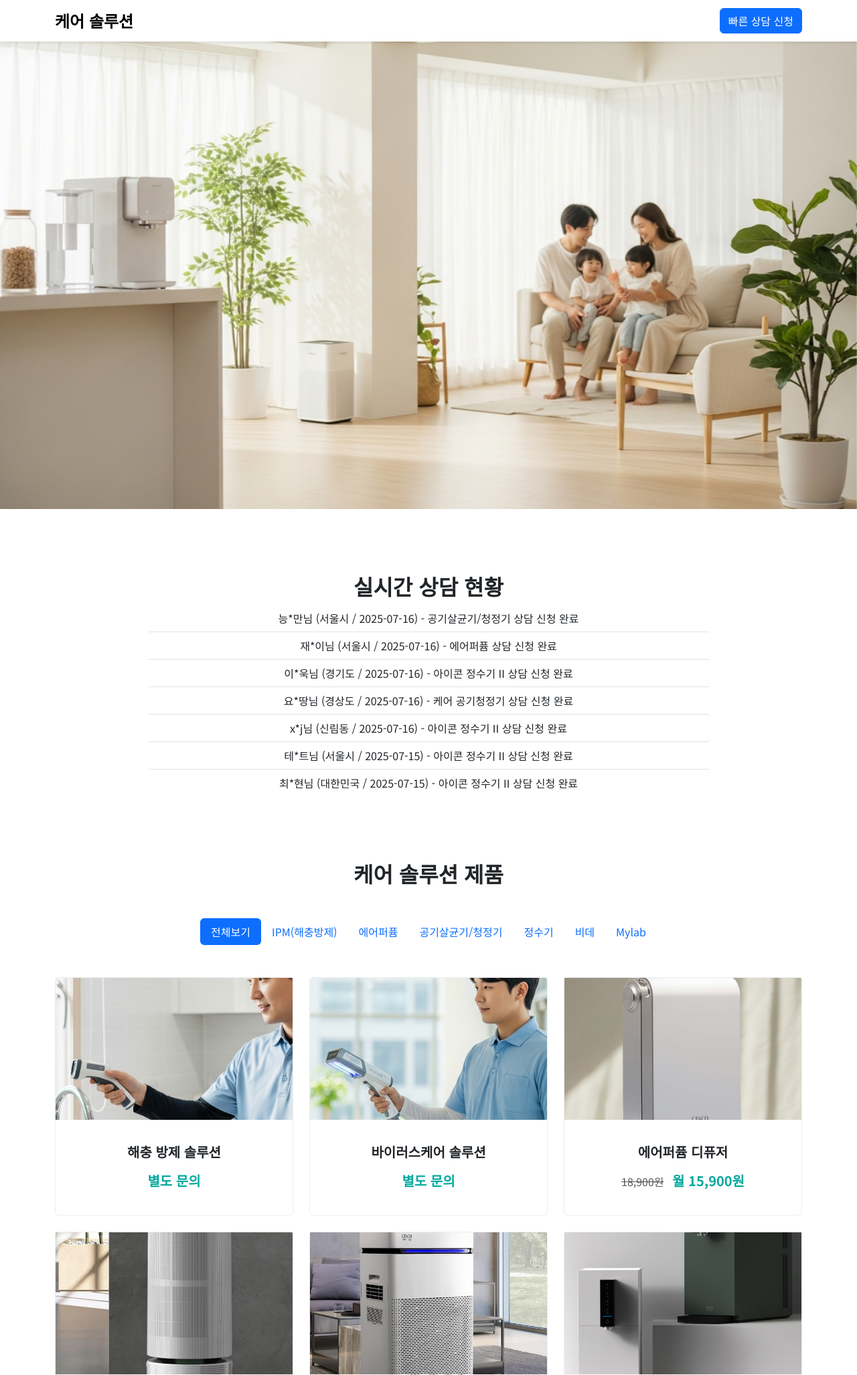
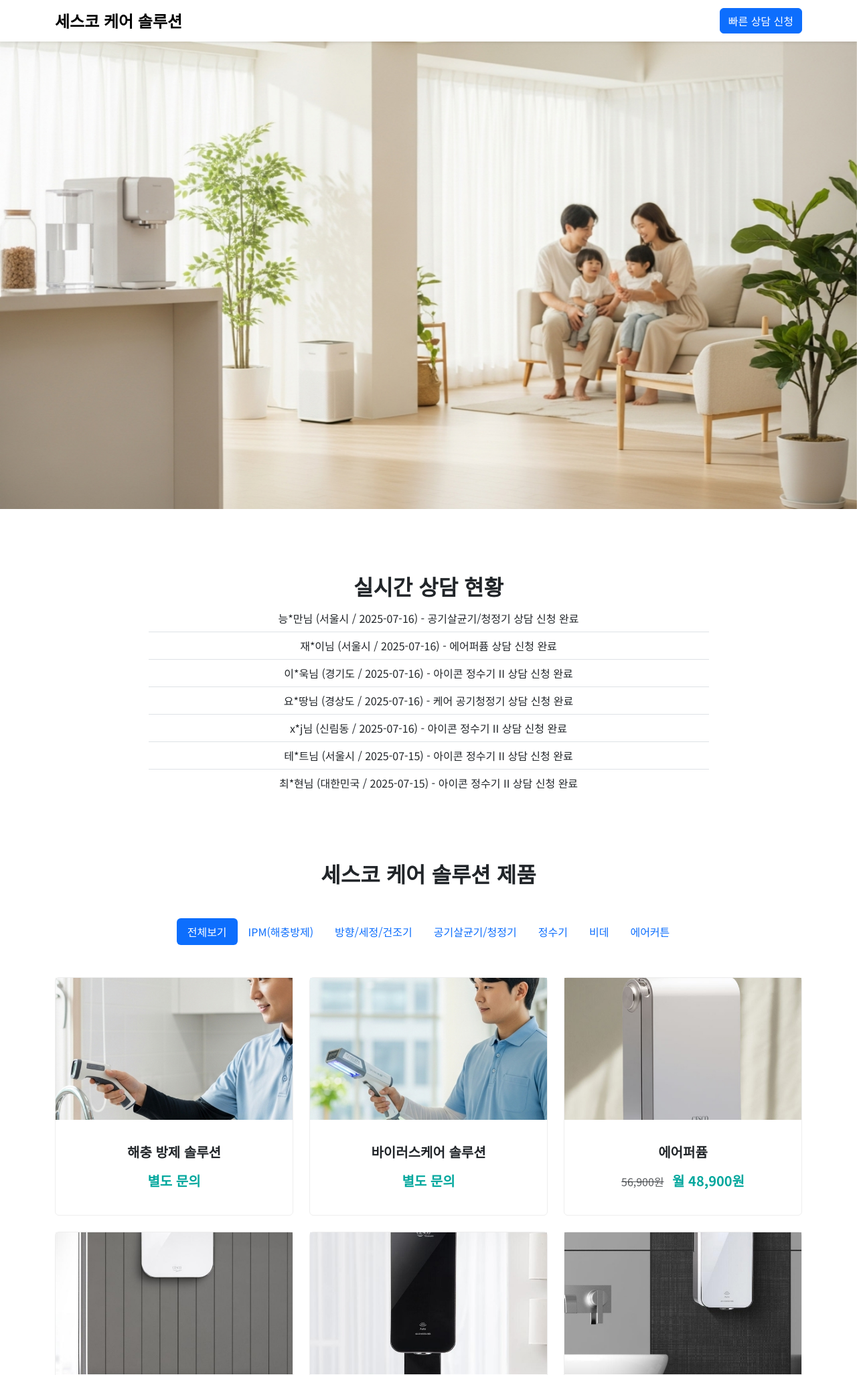
Before and after one commit to choicopy-epub/cesco, a Flask app: page / in a window 1280 px wide. Shown: the top 2053 px of the page at 67% size. Run offline with Flask 3, Linux system fonts and the light colour scheme; data comes from the database, SQL or seed files in the repository.

Commit message:
Add files via upload

```diff
--- a/app.py
+++ b/app.py
@@ -7,19 +7,23 @@ app = Flask(__name__, static_folder='static', template_folder='templates')
 products_data = [
     {'id': 1, 'name': '해충 방제 솔루션', 'original_price': 0, 'price': 0, 'description': '가정/사업장 맞춤 방제 플랜 상담', 'image_url': '/static/images/product-ipm.jpg', 'category': 'ipm'},
     {'id': 2, 'name': '바이러스케어 솔루션', 'original_price': 0, 'price': 0, 'description': '공간 살균 및 유해세균 제어 상담', 'image_url': '/static/images/product-ipm-2.jpg', 'category': 'ipm'},
-    {'id': 3, 'name': '에어퍼퓸 디퓨저', 'original_price': 18900, 'price': 15900, 'description': '공간을 채우는 프리미엄 향기', 'image_url': '/static/images/product-perfume.jpg', 'category': 'air_perfume'},
-    {'id': 4, 'name': 'UV파워 공기살균기', 'original_price': 29900, 'price': 25900, 'description': '바이러스와 세균을 한번에 제거', 'image_url': '/static/images/product-sterilizer.jpg', 'category': 'air_purifier'},
-    {'id': 5, 'name': '케어 공기청정기', 'original_price': 24900, 'price': 19900, 'description': '360도 강력한 청정 효과', 'image_url': '/static/images/product-air-purifier.jpg', 'category': 'air_purifier'},
-    {'id': 6, 'name': '아이콘 정수기 II', 'original_price': 32900, 'price': 29900, 'description': '컴팩트한 디자인, 스마트한 기능', 'image_url': '/static/images/product-water-purifier-1.jpg', 'category': 'water_purifier'},
-    {'id': 7, 'name': '업소용 스탠드 정수기', 'original_price': 38900, 'price': 33900, 'description': '넉넉한 용량의 비즈니스 솔루션', 'image_url': '/static/images/product-water-purifier-2.jpg', 'category': 'water_purifier'},
-    {'id': 8, 'name': '스마트 비데', 'original_price': 19900, 'price': 15900, 'description': '위생적인 스테인리스 노즐', 'image_url': '/static/images/product-bidet.jpg', 'category': 'bidet'},
-    {'id': 9, 'name': '마이랩 친환경 주방세제', 'original_price': 12900, 'price': 9900, 'description': '자연 유래 성분으로 안심 설거지', 'image_url': '/static/images/product-mylab.jpg', 'category': 'mylab'},
+    {'id': 3, 'name': '에어퍼퓸', 'original_price': 56900, 'price': 48900, 'description': '공간을 채우는 프리미엄 향기', 'image_url': '/static/images/product-perfume.jpg', 'category': 'air_perfume'},
+    {'id': 4, 'name': '에어제닉', 'original_price': 24900, 'price': 22900, 'description': '공간을 채우는 프리미엄 향기', 'image_url': '/static/images/product_aerogenic.jpg', 'category': 'air_perfume'},
+    {'id': 6, 'name': '새니제닉', 'original_price': 24900, 'price': 22900, 'description': '물 없이도 유해세균 99.9% 살균', 'image_url': '/static/images/product_sanigenic.jpg', 'category': 'air_perfume'},
+    {'id': 5, 'name': '핸드제닉', 'original_price': 24900, 'price': 22900, 'description': '비접촉식 거품형으로 교차오염없이', 'image_url': '/static/images/product_handgenic.jpg', 'category': 'air_perfume'},
+    {'id': 7, 'name': '핸드 드라이어', 'original_price': 24900, 'price': 22900, 'description': '종이 타월대비 비용 절감 효과', 'image_url': '/static/images/product_handdryer.jpg', 'category': 'air_perfume'},
+    {'id': 8, 'name': '판테온 공기살균/청정기', 'original_price': 52900, 'price': 45900, 'description': '바이러스와 세균을 한번에 제거', 'image_url': '/static/images/product-sterilizer.jpg', 'category': 'air_purifier'},
+    {'id': 9, 'name': '듀얼케어 공기청정기', 'original_price': 55900, 'price': 48900, 'description': '360도 강력한 청정 효과', 'image_url': '/static/images/product-air-purifier.jpg', 'category': 'air_purifier'},
+    {'id': 10, 'name': '가정용 살균온정수기', 'original_price': 32900, 'price': 29900, 'description': '컴팩트한 디자인, 스마트한 기능', 'image_url': '/static/images/product-water-purifier-1.jpg', 'category': 'water_purifier'},
+    {'id': 11, 'name': '업소용 스탠드 정수기', 'original_price': 38900, 'price': 25900, 'description': '넉넉한 용량의 비즈니스 솔루션', 'image_url': '/static/images/product-water-purifier-2.jpg', 'category': 'water_purifier'},
+    {'id': 12, 'name': '스마트 비데', 'original_price': 19900, 'price': 15900, 'description': '위생적인 스테인리스 노즐', 'image_url': '/static/images/product-bidet.jpg', 'category': 'bidet'},
+    {'id': 13, 'name': '에어커튼 실외용 1000', 'original_price': 22900, 'price': 19900, 'description': '자연 유래 성분으로 안심 설거지', 'image_url': '/static/images/product_air_curtain_out_1000.jpg', 'category': 'air_curtain'},
 ]
 
 categories_info = {
-    'all': '전체보기', 'ipm': 'IPM(해충방제)', 'air_perfume': '에어퍼퓸',
+    'all': '전체보기', 'ipm': 'IPM(해충방제)', 'air_perfume': '방향/세정/건조기',
     'air_purifier': '공기살균기/청정기', 'water_purifier': '정수기',
-    'bidet': '비데', 'mylab': 'Mylab'
+    'bidet': '비데', 'air_curtain': '에어커튼'
 }
 
 def init_db():
--- a/templates/contact.html
+++ b/templates/contact.html
@@ -3,11 +3,11 @@
 <head>
     <meta charset="UTF-8">
     <meta name="viewport" content="width=device-width, initial-scale=1.0">
-    <title>빠른 상담 신청 - 케어 솔루션</title>
+    <title>빠른 상담 신청 - 세스코 케어 솔루션</title>
     <link href="https://cdn.jsdelivr.net/npm/bootstrap@5.3.3/dist/css/bootstrap.min.css" rel="stylesheet">
 </head>
 <body>
-    <nav class="navbar navbar-expand-lg navbar-light bg-white shadow-sm"><div class="container"><a class="navbar-brand fw-bold" href="/">케어 솔루션</a></div></nav>
+    <nav class="navbar navbar-expand-lg navbar-light bg-white shadow-sm"><div class="container"><a class="navbar-brand fw-bold" href="/">세스코 케어 솔루션</a></div></nav>
     <main class="container my-5">
         <div class="row justify-content-center">
             <div class="col-lg-6">
@@ -30,7 +30,7 @@
             </div>
         </div>
     </main>
-    <footer class="text-center text-muted py-4 bg-light mt-5"><p class="text-muted mb-0">© 2024 케어 솔루션</p></footer>
+    <footer class="text-center text-muted py-4 bg-light mt-5"><p class="text-muted mb-0">© 2025 세스코 케어 솔루션</p></footer>
     <script src="https://cdn.jsdelivr.net/npm/bootstrap@5.3.3/dist/js/bootstrap.bundle.min.js"></script>
     <script src="/static/script.js"></script>
 </body>
--- a/templates/index.html
+++ b/templates/index.html
@@ -3,7 +3,7 @@
 <head>
     <meta charset="UTF-8">
     <meta name="viewport" content="width=device-width, initial-scale=1.0">
-    <title>케어 솔루션</title>
+    <title>세스코 케어 솔루션</title>
     <link href="https://cdn.jsdelivr.net/npm/bootstrap@5.3.3/dist/css/bootstrap.min.css" rel="stylesheet">
     <link href="https://fonts.googleapis.com/css2?family=Noto+Sans+KR:wght@400;500;700&display=swap" rel="stylesheet">
     <style>
@@ -20,7 +20,7 @@
 <body>
     <nav class="navbar navbar-expand-lg navbar-light bg-white shadow-sm sticky-top">
         <div class="container">
-            <a class="navbar-brand fw-bold fs-4" href="/">케어 솔루션</a>
+            <a class="navbar-brand fw-bold fs-4" href="/">세스코 케어 솔루션</a>
             <div class="ms-auto"><a href="/contact" class="btn btn-primary">빠른 상담 신청</a></div>
         </div>
     </nav>
@@ -42,7 +42,7 @@
             </div>
         </section>
         <section class="py-5">
-            <div class="text-center mb-5"><h2 class="fw-bold">케어 솔루션 제품</h2></div>
+            <div class="text-center mb-5"><h2 class="fw-bold">세스코 케어 솔루션 제품</h2></div>
             <ul id="category-menu" class="nav nav-pills justify-content-center mb-5">
                 {% for key, value in categories.items() %}<li class="nav-item"><a class="nav-link filter-btn {% if key == 'all' %}active{% endif %}" href="#" data-filter="{{ key }}">{{ value }}</a></li>{% endfor %}
             </ul>
@@ -72,7 +72,7 @@
             </div>
         </section>
     </main>
-    <footer class="text-center py-4 mt-5 border-top bg-light"><p class="text-muted mb-0">© 2024 케어 솔루션</p></footer>
+    <footer class="text-center py-4 mt-5 border-top bg-light"><p class="text-muted mb-0">© 2025 세스코 케어 솔루션</p></footer>
     <script src="https://cdn.jsdelivr.net/npm/bootstrap@5.3.3/dist/js/bootstrap.bundle.min.js"></script>
     <script src="/static/script.js"></script>
 </body>
```
Also changed, not shown: static/images/product_aerogenic.jpg (added), static/images/product_air_curtain_out_1000.jpg (added), static/images/product_handdryer.jpg (added), static/images/product_handgenic.jpg (added), static/images/product_sanigenic.jpg (added).
